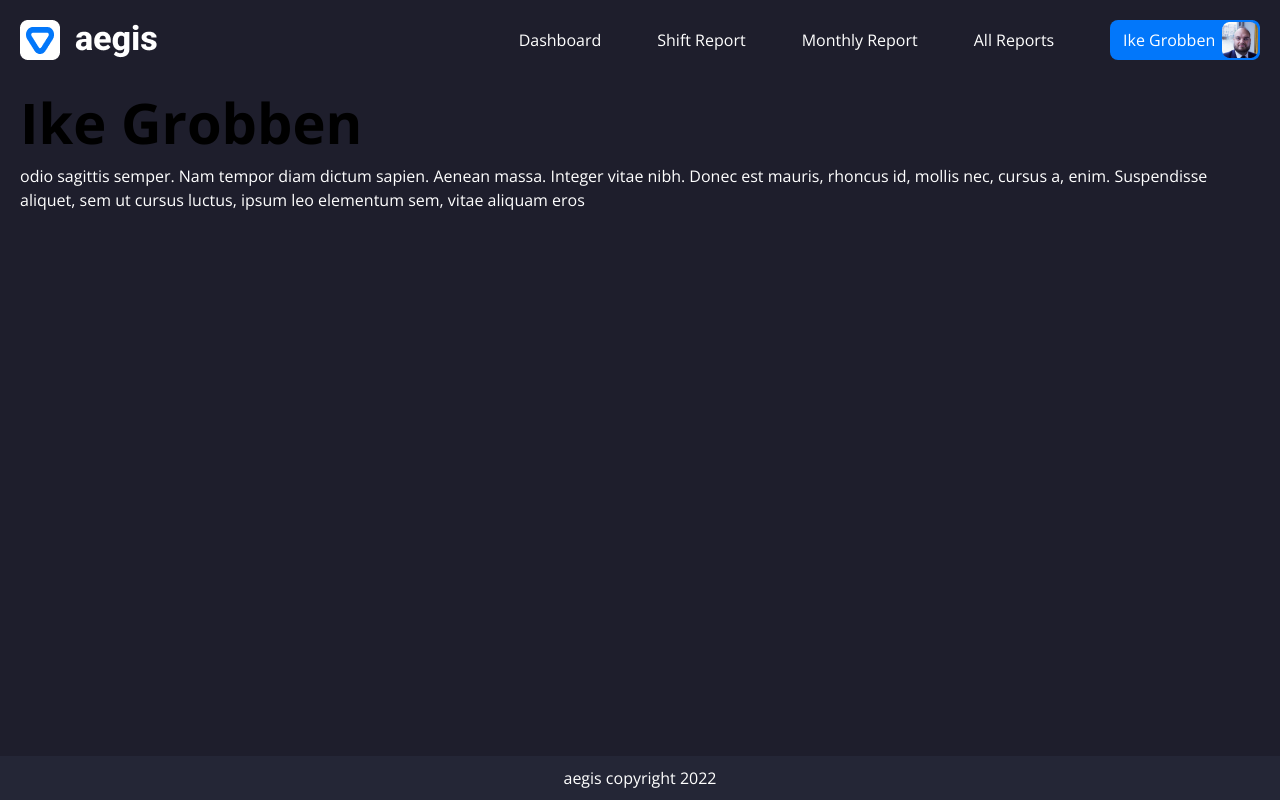
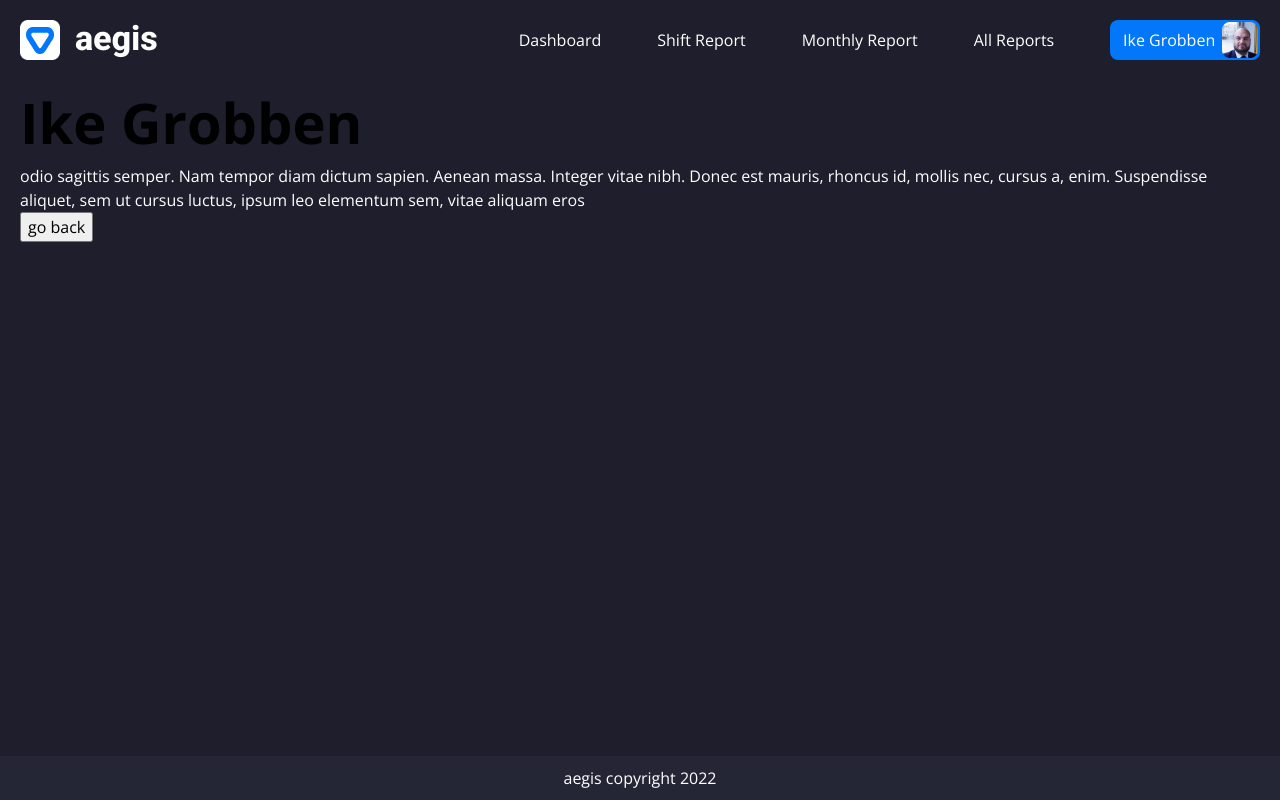
Before and after one commit to ikegrobben/project-aegis-frontend, a React (Create React App) app: page /report-item/1 in a window 1280 px wide. Built offline with nearby package versions, Linux system fonts and the light colour scheme.

Commit message:
Added back button to id page

```diff
--- a/src/pages/ReportItem/ReportItem.js
+++ b/src/pages/ReportItem/ReportItem.js
@@ -1,5 +1,5 @@
 import React from "react";
-import { useParams } from "react-router-dom";
+import { useNavigate, useParams } from "react-router-dom";
 
 // Temp import for data
 import items from "../../services/report.json";
@@ -10,10 +10,13 @@
     return reportItem.id === id;
   });
 
+  const navigate = useNavigate();
+
   return (
     <div>
       <h1>{fullReportItem.creator}</h1>
       <p>{fullReportItem.content}</p>
+      <button onClick={() => navigate(-1)}>go back</button>
     </div>
   );
 }
```
